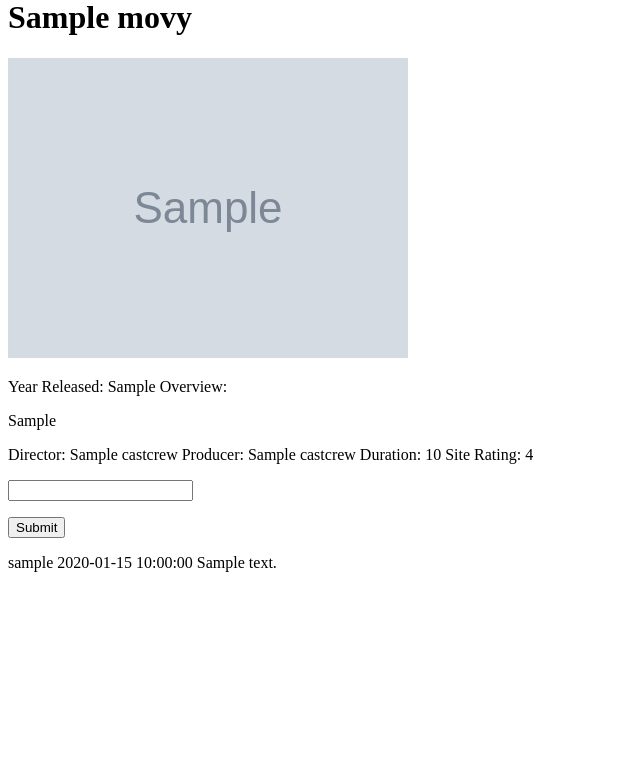
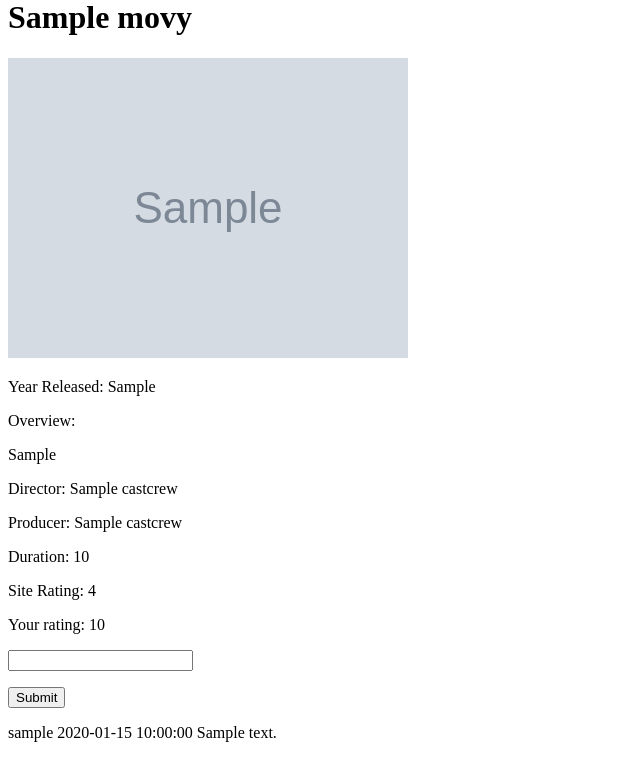
Before and after one commit to sunniraleigh/sg-movie-tracker, a Flask app: template templates/movie_details.html in a window 1280 px wide. Shown: the part 22-800 px from the top of the page, without its empty margins (0-640 px from the left). Run offline with Flask 2, Linux system fonts and the light colour scheme; tables that the repository leaves empty hold one stand-in row (values such as "Sample post"); the template is opened without the code that fills it: values that come from a table or form of the project are taken from there, most other values are stand-ins (such as "Sample title", 1, 10 or a date in 2020); grey boxes marked "Sample" are stand-in pictures.

Commit message:
add feature to add a rating to a movie

```diff
--- a/crud.py
+++ b/crud.py
@@ -105,6 +105,11 @@ def return_movie_site_rating(movie_id):
 
     return sum_rating/len(ratings)
 
+def get_rating_by_user_movie(user_id, movie_id):
+    """Return a rating by user_id and movie_id."""
+
+    return Rating.query.filter( (Rating.user_id==user_id) & (Rating.movie_id==movie_id)).all()
+
 # create a review
 def create_review(timestamp, user_id, movie_id, review_content):
     """Create and return a review."""
--- a/server.py
+++ b/server.py
@@ -6,6 +6,7 @@ from model import connect_to_db
 import crud
 from jinja2 import StrictUndefined
 import os
+from datetime import datetime
 
 app = Flask(__name__)
 
@@ -30,16 +31,31 @@ def explore_movie(movie_id):
     site_rating = crud.return_movie_site_rating(movie_id)
     # reviews = crud.return_reviews_by_movie_id(movie_id)
 
-    return render_template('movie_details.html', movie=movie, director=director, producer=producer, site_rating=site_rating)
+    user_id = session['current_user']
+    rating = crud.get_rating_by_user_movie(user_id, movie_id)
+
+    return render_template('movie_details.html', movie=movie, director=director, producer=producer, site_rating=site_rating, rating=rating)
 
 @app.route('/submit_review<movie_id>', methods=['POST'])
 def add_new_review(movie_id):
     """Adds user's new review to the db."""
 
+    timestamp = datetime.now()
     user_id = session['current_user']
-    user = crud.get_user_by_user_id(user_id)
+    review_content = request.form.get('new_review')
 
-    review = request.form.get('new_review')
+    crud.create_review(timestamp, user_id, movie_id, review_content)
+
+    return redirect(f'/{movie_id}')
+
+@app.route('/submit_rating<movie_id>', methods=['POST'])
+def add_rating_for_user(movie_id):
+    """Adds a user's rating to the db."""
+
+    user_id = session['current_user']
+    score = request.args.get('score')
+
+    crud.create_rating(user_id, movie_id, score)
 
     return redirect(f'/{movie_id}')
 
--- a/templates/movie_details.html
+++ b/templates/movie_details.html
@@ -4,13 +4,39 @@
 <h1>{{ movie.title }}</h1>
 <img src="{{ movie.image_url }}">
 <p>
-    Year Released: {{ movie.year_released }}
-    Overview: <p>{{ movie.overview }}</p>
-    Director: {% for castcrew in director %} {{ castcrew.name }}{% endfor %}
-    Producer: {% for castcrew in director %} {{ castcrew.name }} {% endfor %}
-    Duration: {{movie.duration}}
-    Site Rating: {{ site_rating }}
+    <p>Year Released: {{ movie.year_released }}</p>
+    <p>Overview:</p>
+    <p>{{ movie.overview }}</p>
+    <p>Director: {% for castcrew in director %} {{ castcrew.name }}{% endfor %}</p>
+    <p>Producer: {% for castcrew in director %} {{ castcrew.name }} {% endfor %}</p>
+    <p>Duration: {{movie.duration}}</p>
+    <p>Site Rating: {{ site_rating }}</p>
 </p>
+
+{% if rating %}
+    Your rating: {{ rating.score }}
+{% else %}
+    <form action="/submit_rating{{ movie.movie_id }}" method="POST">
+
+        <input type="radio" name="score" value="1">
+        <label>1</label>
+
+        <input type="radio" name="score" value="2">
+        <label>2</label>
+
+        <input type="radio" name="score" value="3">
+        <label>3</label>
+
+        <input type="radio" name="score" value="4">
+        <label>4</label>
+
+        <input type="radio" name="score" value="5">
+        <label>5</label>
+
+        <input type="submit">
+        <label>Submit rating</label>
+    </form>
+{% endif %}
 
 <form action="/submit_review{{ movie.movie_id }}" method="POST">
     <p>
```
